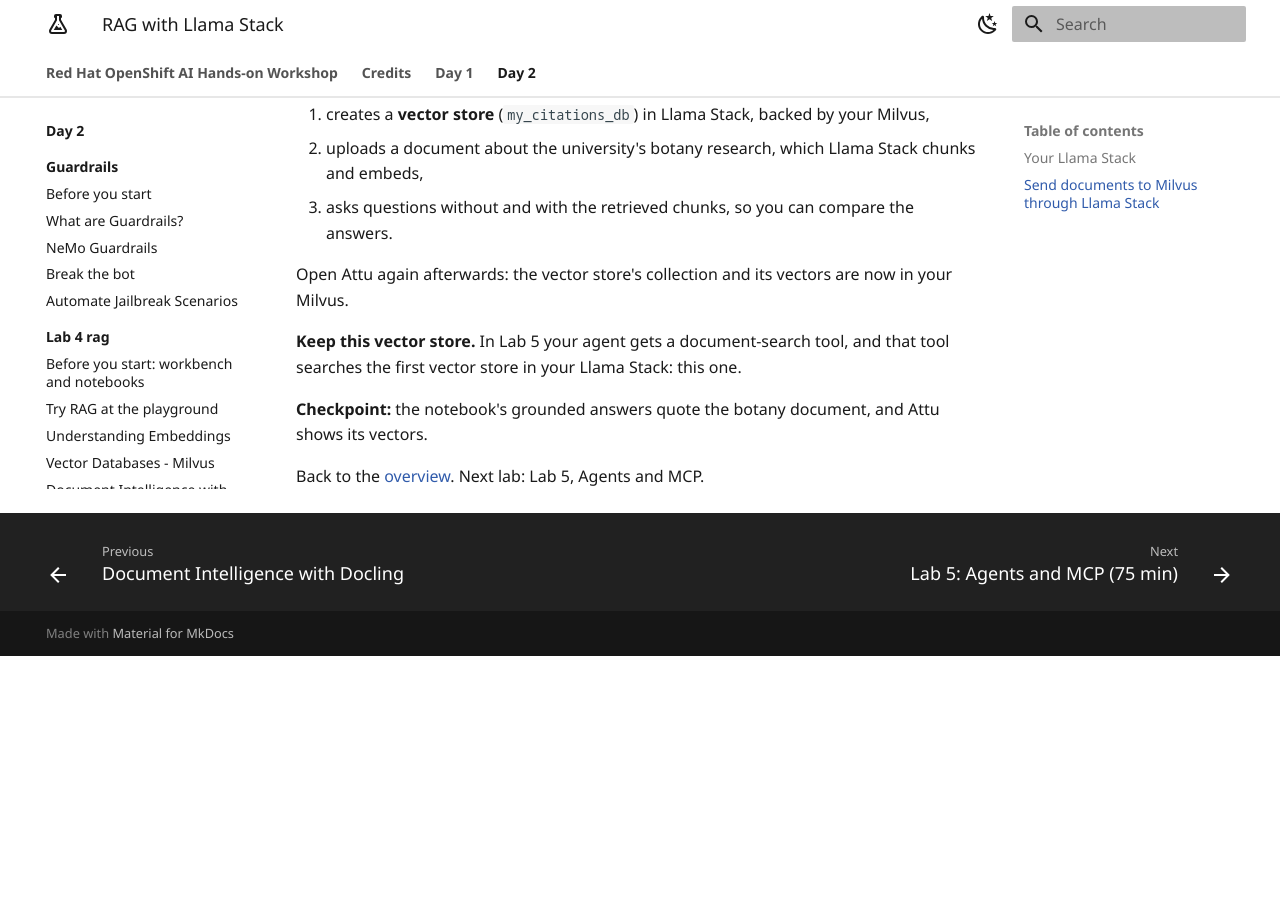
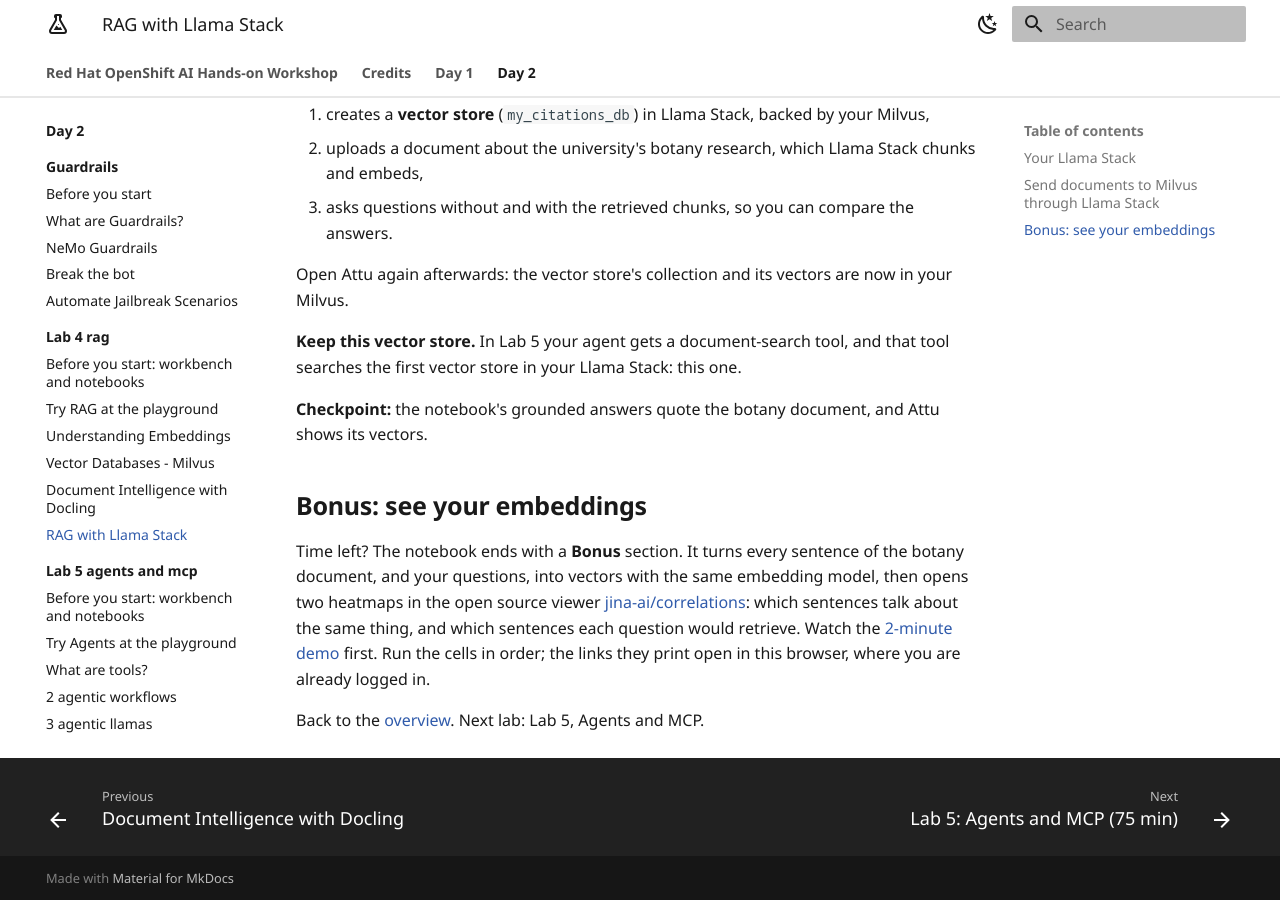
Before and after one commit to rflorenc/openshift-ai-workshop, an MkDocs documentation site: the page built from docs/day-2/lab-4-rag/5-rag-with-llama-stack.md, in a window 1280 px wide and 900 px high, scrolled down 850 px. Built offline with MkDocs 1.6.1 and Material for MkDocs 9.7.7, drawn with Linux system fonts in a browser that asks for light colours; before the commit the page ends 1506 px from its top, so only the background shows below that.

Commit message:
Update guides

```diff
--- a/docs/day-2/lab-4-rag/5-rag-with-llama-stack.md
+++ b/docs/day-2/lab-4-rag/5-rag-with-llama-stack.md
@@ -38,4 +38,13 @@ first vector store in your Llama Stack: this one.
 
 **Checkpoint:** the notebook's grounded answers quote the botany document, and Attu shows its vectors.
 
+## Bonus: see your embeddings
+
+Time left? The notebook ends with a **Bonus** section. It turns every sentence of the botany document,
+and your questions, into vectors with the same embedding model, then opens two heatmaps in the open
+source viewer [jina-ai/correlations](https://github.com/jina-ai/correlations): which sentences talk about
+the same thing, and which sentences each question would retrieve. Watch the
+[2-minute demo](https://youtu.be/klvpG2zrRL0) first. Run the cells in order; the links they print open
+in this browser, where you are already logged in.
+
 Back to the [overview](index.md). Next lab: Lab 5, Agents and MCP.
```
